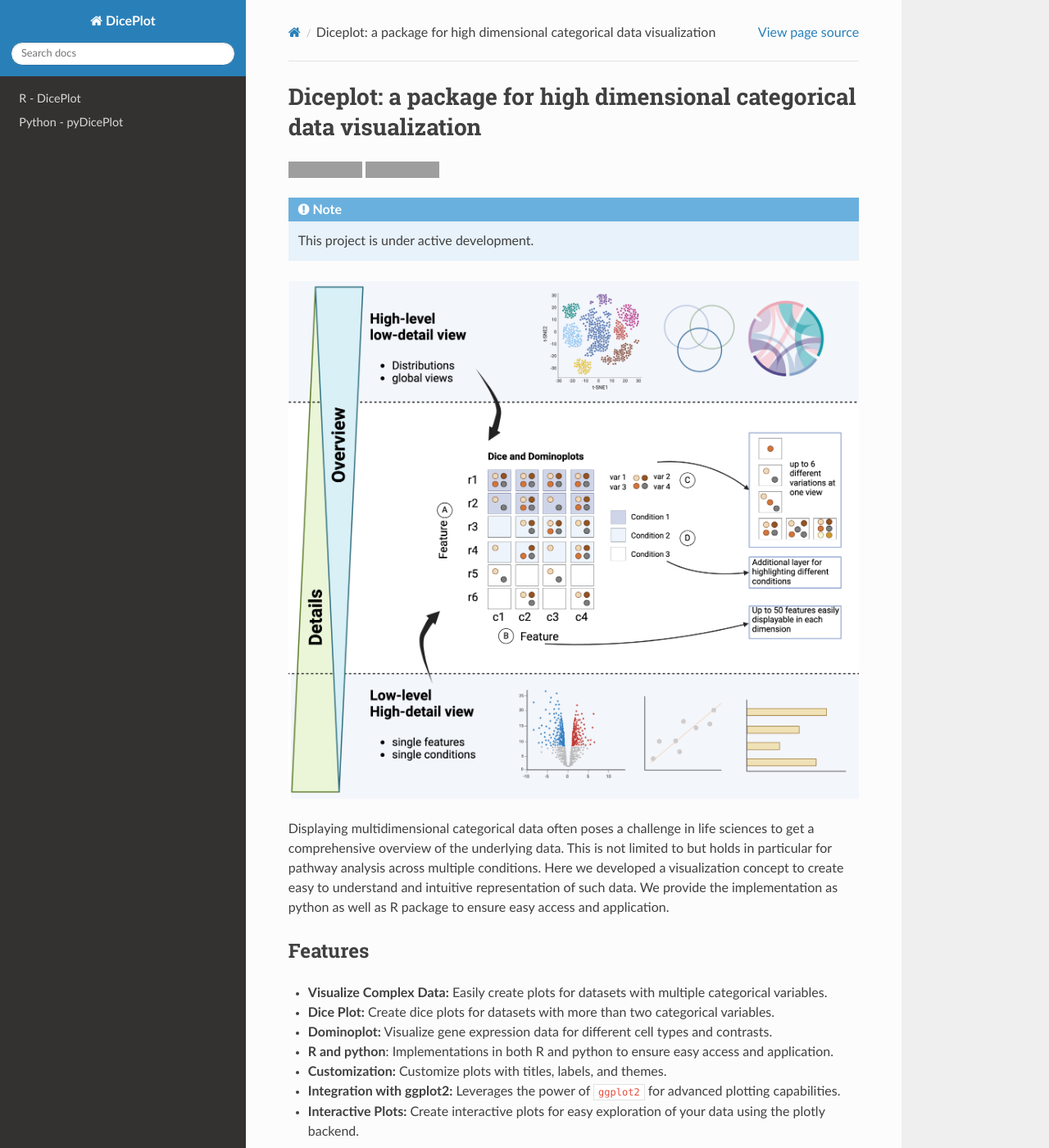
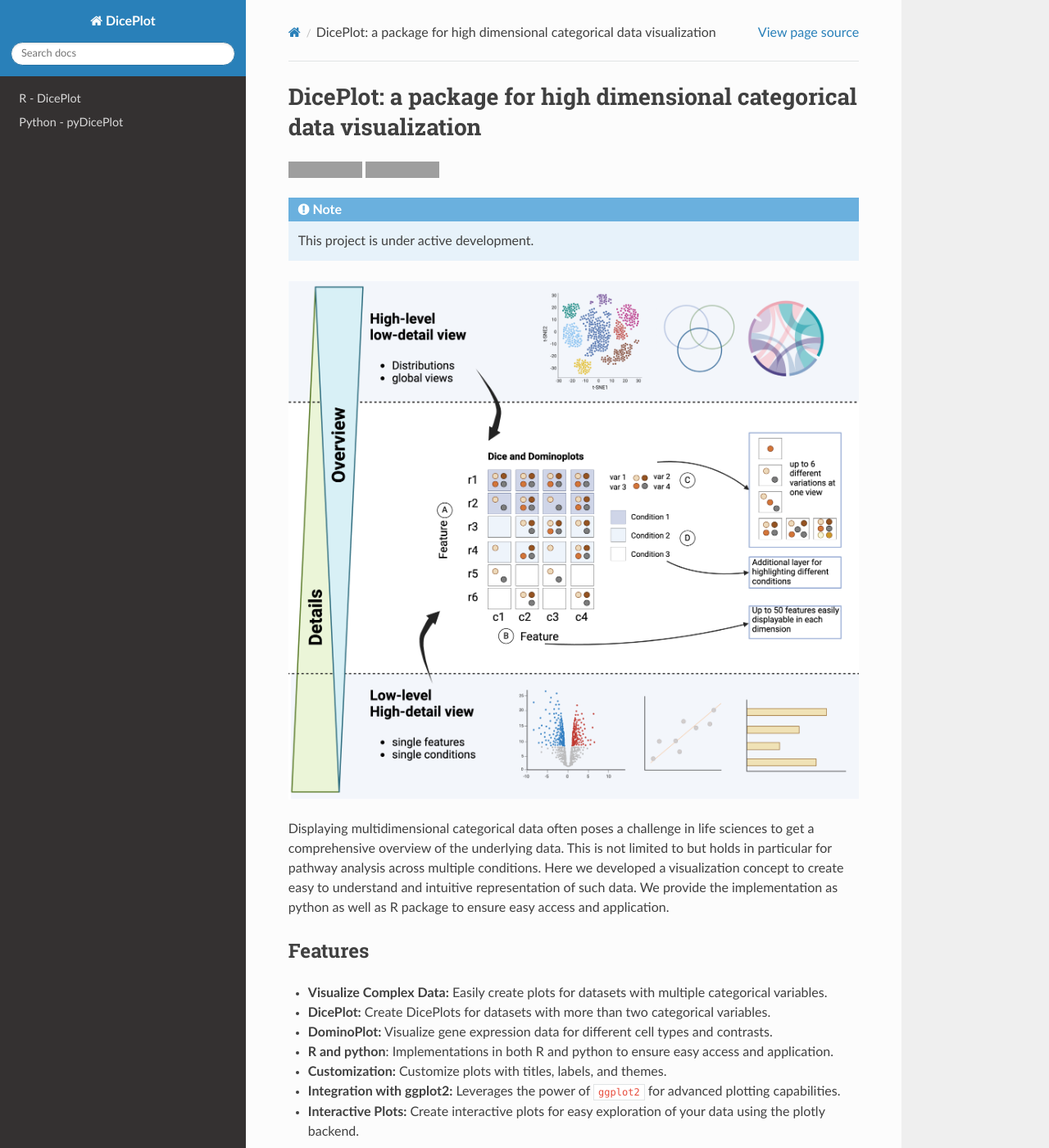
Before and after one commit to maflot/ReadTheDocsDiceplot, a Sphinx documentation site: the page built from docs/source/index.rst, in a window 1280 px wide and 1400 px high. Shown: the whole window at 82% size. Built offline with Sphinx 7.4.7 and the Read the Docs theme 3.1.0, drawn with Linux system fonts in a browser that asks for light colours; some of the changed text lies outside the part shown; grey boxes are pictures that could not be loaded.

Commit message:
finalize spelling

```diff
--- a/docs/source/index.rst
+++ b/docs/source/index.rst
@@ -1,4 +1,4 @@
-Diceplot: a package for high dimensional categorical data visualization
+DicePlot: a package for high dimensional categorical data visualization
 ========================================================================
 
 .. image:: https://www.r-pkg.org/badges/version/diceplot
@@ -13,7 +13,7 @@
    This project is under active development.
 
 .. figure:: ./Diceplot-graphical-abstract.png
-   :alt: Diceplot aims to bridge the gap between high- and low-level visualizations of your data.
+   :alt: DicePlot aims to bridge the gap between high- and low-level visualizations of your data.
 
 Displaying multidimensional categorical data often poses a challenge in life sciences to get a comprehensive overview of
 the underlying data. This is not limited to but holds in particular for pathway analysis across multiple conditions. Here
@@ -25,8 +25,8 @@
 ~~~~~~~~~~~~~~~~~~~
 
 - **Visualize Complex Data:** Easily create plots for datasets with multiple categorical variables.
-- **Dice Plot:** Create dice plots for datasets with more than two categorical variables.
-- **Dominoplot:** Visualize gene expression data for different cell types and contrasts.
+- **DicePlot:** Create DicePlots for datasets with more than two categorical variables.
+- **DominoPlot:** Visualize gene expression data for different cell types and contrasts.
 - **R and python**: Implementations in both R and python to ensure easy access and application.
 - **Customization:** Customize plots with titles, labels, and themes.
 - **Integration with ggplot2:** Leverages the power of ``ggplot2`` for advanced plotting capabilities.
@@ -68,7 +68,7 @@
 Citation
 ~~~~~~~~~~~~~~~~~~~
 
-If you use this code or the R and Python packages for your own work, please cite Diceplot as:
+If you use this code or the R and Python packages for your own work, please cite DicePlot as:
 
 **M. Flotho, P. Flotho, A. Keller, "Diceplot: A package for high dimensional categorical data visualization," arxiv, 2024.**
 *doi:10.48550/arXiv.2410.23897*
```
Also changed, not shown: docs/source/python.rst (+4 -4 lines).
